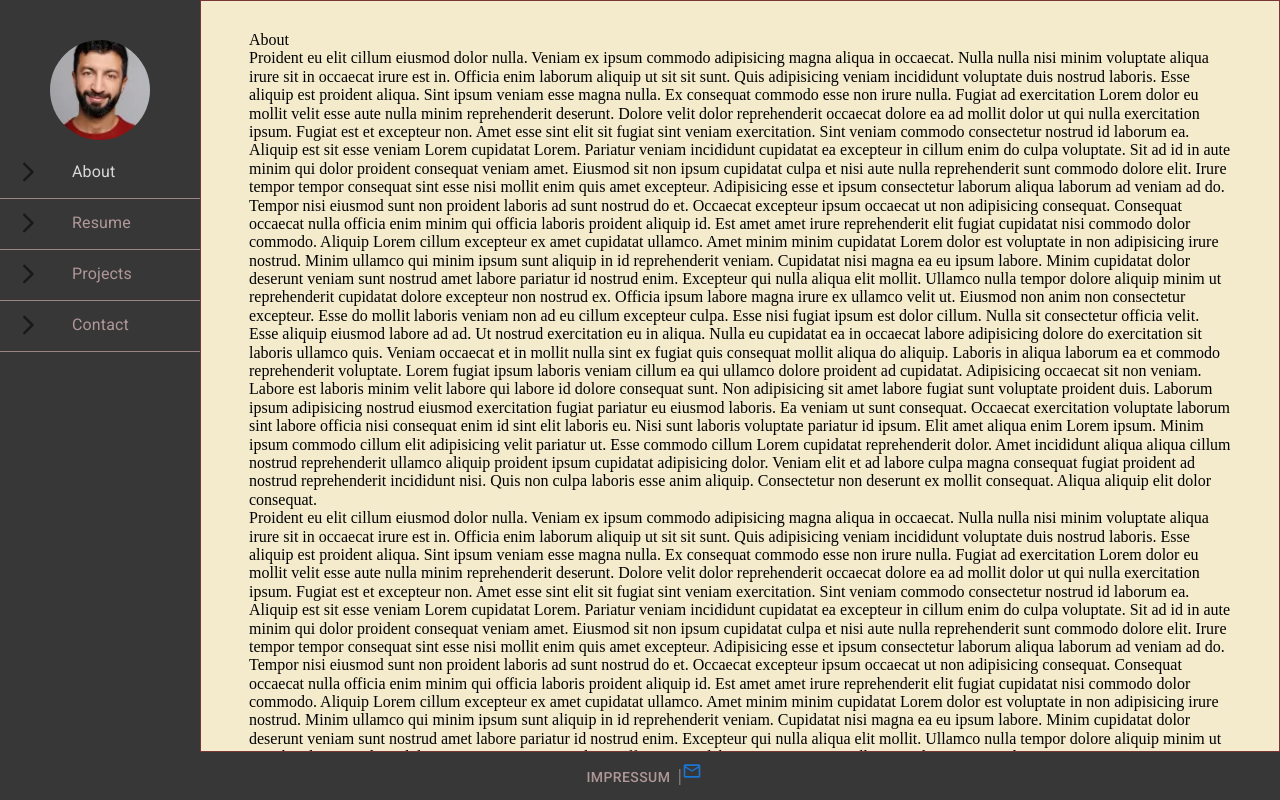
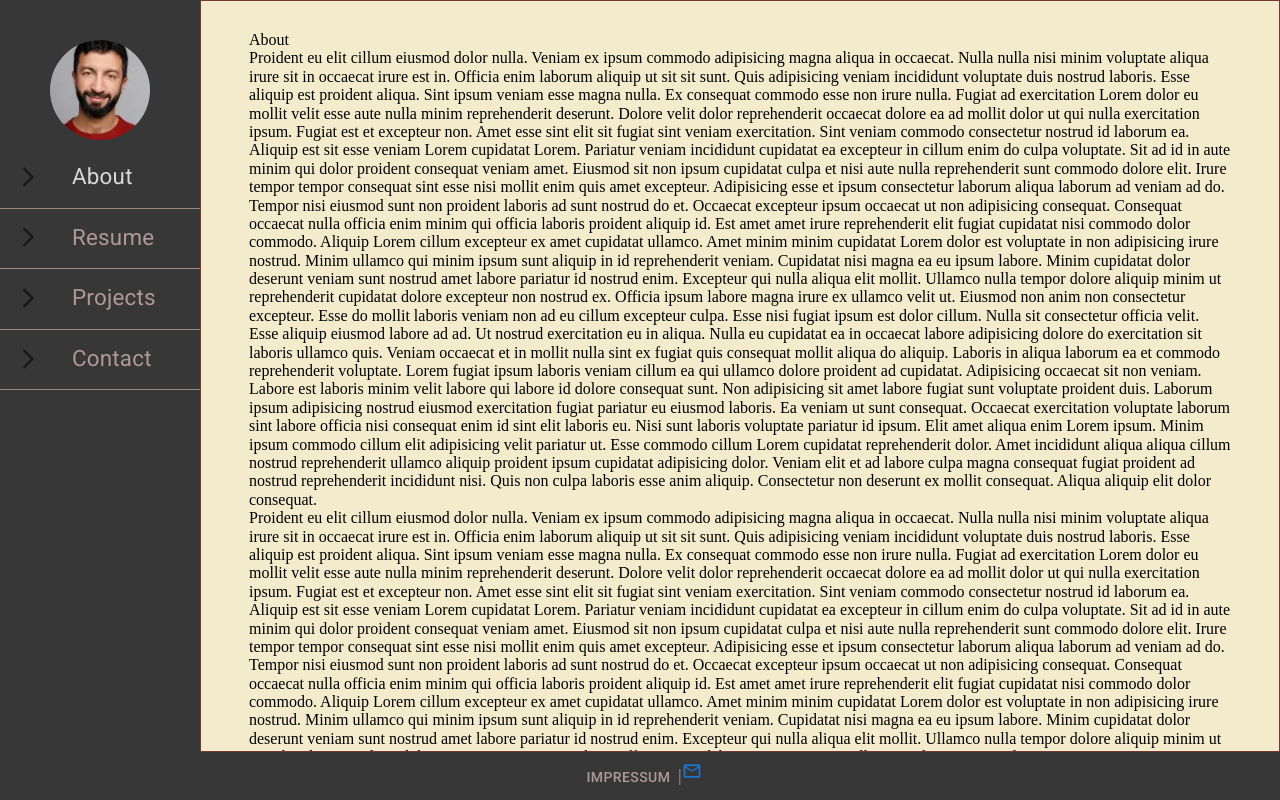
Before and after one commit to halilesmer/halil-portfolio-client-server, a React (Create React App) app: page / in a window 1280 px wide. Built offline with nearby package versions, Linux system fonts and the light colour scheme.

Commit message:
responsive font-size for side navigation

```diff
--- a/src/components/Aside.js
+++ b/src/components/Aside.js
@@ -7,6 +7,7 @@ import {
   ListItemButton,
   ListItemIcon,
   ListItemText,
+  Typography,
 } from "@mui/material";
 import * as React from "react";
 import avatar from "../assets/halil-esmer-profil-picture_sidebar.webp";
@@ -29,12 +30,25 @@ export default function Aside() {
     margin: "40px auto auto auto",
   };
   const styleLinks = {
-    fontSize: "calc(18px + (24 - 18) * (100vw - 400px) / (800 - 400))",
+    fontSize:
+      "calc(18px + (20 - 18) * (100vw - 400px) / (800 - 400))",
+    /* fontSize:
+      "50px", */
   };
 
   return (
     <>
-      <Avatar alt="halil_esmer-profil-picture" src={avatar} sx={styleAvatar} />
+      <NavLink
+        end
+        to="/"
+        className={({ isActive }) => (isActive ? "active" : "inactive")}
+      >
+        <Avatar
+          alt="halil_esmer-profil-picture"
+          src={avatar}
+          sx={styleAvatar}
+        />
+      </NavLink>
       <Box sx={{ width: "100%", maxWidth: 360 }}>
         <nav aria-label="main mailbox folders">
           <List sx={styleLists}>
@@ -48,7 +62,14 @@ export default function Aside() {
                   <ListItemIcon>
                     <ArrowForwardIosRoundedIcon />
                   </ListItemIcon>
-                  <ListItemText primary="About" sx={styleLinks} />
+                  <ListItemText
+                    disableTypography
+                    primary={
+                      <Typography type="body2" style={styleLinks}>
+                        About
+                      </Typography>
+                    }
+                  />
                 </ListItemButton>
               </ListItem>
             </NavLink>
@@ -65,7 +86,14 @@ export default function Aside() {
                   <ListItemIcon>
                     <ArrowForwardIosRoundedIcon />
                   </ListItemIcon>
-                  <ListItemText primary="Resume" />
+                  <ListItemText
+                    disableTypography
+                    primary={
+                      <Typography type="body2" style={styleLinks}>
+                        Resume
+                      </Typography>
+                    }
+                  />
                 </ListItemButton>
               </ListItem>
             </NavLink>
@@ -82,7 +110,14 @@ export default function Aside() {
                   <ListItemIcon>
                     <ArrowForwardIosRoundedIcon />
                   </ListItemIcon>
-                  <ListItemText primary="Projects" />
+                  <ListItemText
+                    disableTypography
+                    primary={
+                      <Typography type="body2" style={styleLinks}>
+                        Projects
+                      </Typography>
+                    }
+                  />
                 </ListItemButton>
               </ListItem>
             </NavLink>
@@ -99,7 +134,14 @@ export default function Aside() {
                   <ListItemIcon>
                     <ArrowForwardIosRoundedIcon />
                   </ListItemIcon>
-                  <ListItemText primary="Contact" />
+                  <ListItemText
+                    disableTypography
+                    primary={
+                      <Typography type="body2" style={styleLinks}>
+                        Contact
+                      </Typography>
+                    }
+                  />
                 </ListItemButton>
               </ListItem>
             </NavLink>
```
